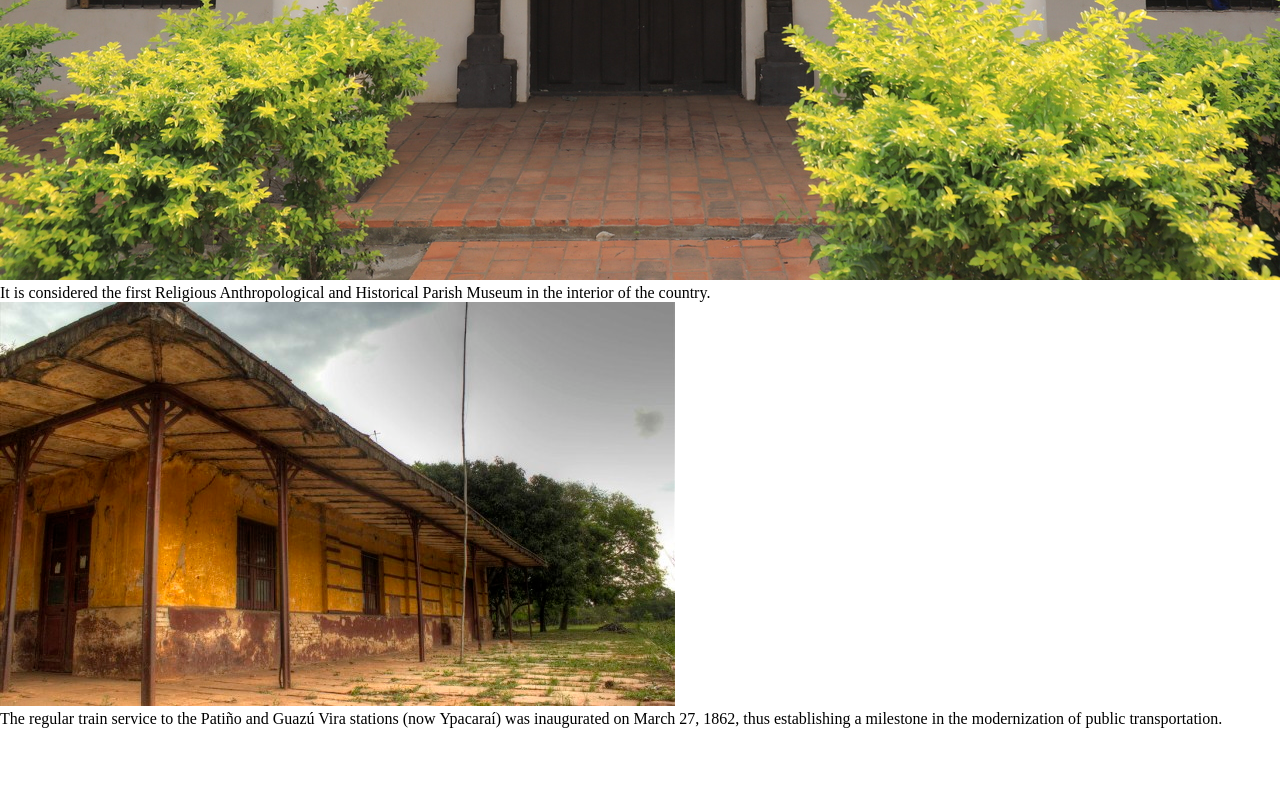
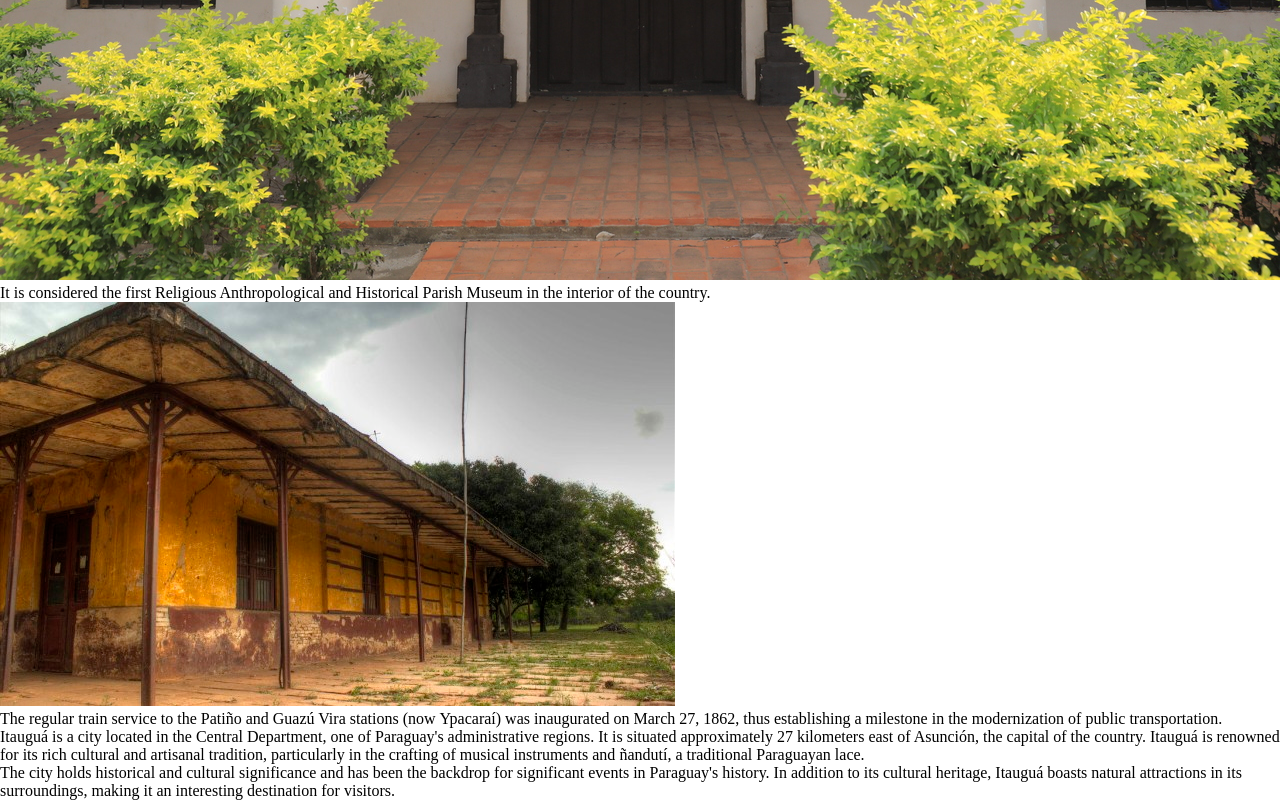
Before and after one commit to cardozoaldama/odin-landing-page, a plain HTML site: page index.html in a window 1280 px wide. Shown: the part 2708-3508 px from the top of the page. Before the commit the page ends 3436 px from the top, so only its background shows below. Drawn offline with Linux system fonts and the light colour scheme.

Commit message:
feat: new text talking about the city

```diff
--- a/index.html
+++ b/index.html
@@ -60,6 +60,10 @@
                     <figcaption>The regular train service to the <span lang="lang">Patiño</span> and <span lang="es">Guazú Vira</span> stations (now <span lang="es">Ypacaraí</span>) was inaugurated on March 27, 1862, thus establishing a milestone in the modernization of public transportation.</figcaption>
                 </figure>
             </section>
+            <section class="information">
+                <p class="information-text">Itauguá is a city located in the Central Department, one of Paraguay's administrative regions. It is situated approximately 27 kilometers east of Asunción, the capital of the country. Itauguá is renowned for its rich cultural and artisanal tradition, particularly in the crafting of musical instruments and <span lang="es">ñandutí</span>, a traditional Paraguayan lace.</p>
+                <p class="information-text">The city holds historical and cultural significance and has been the backdrop for significant events in Paraguay's history. In addition to its cultural heritage, Itauguá boasts natural attractions in its surroundings, making it an interesting destination for visitors.</p>
+            </section>
         </main>
     </div>
 </body>
```
